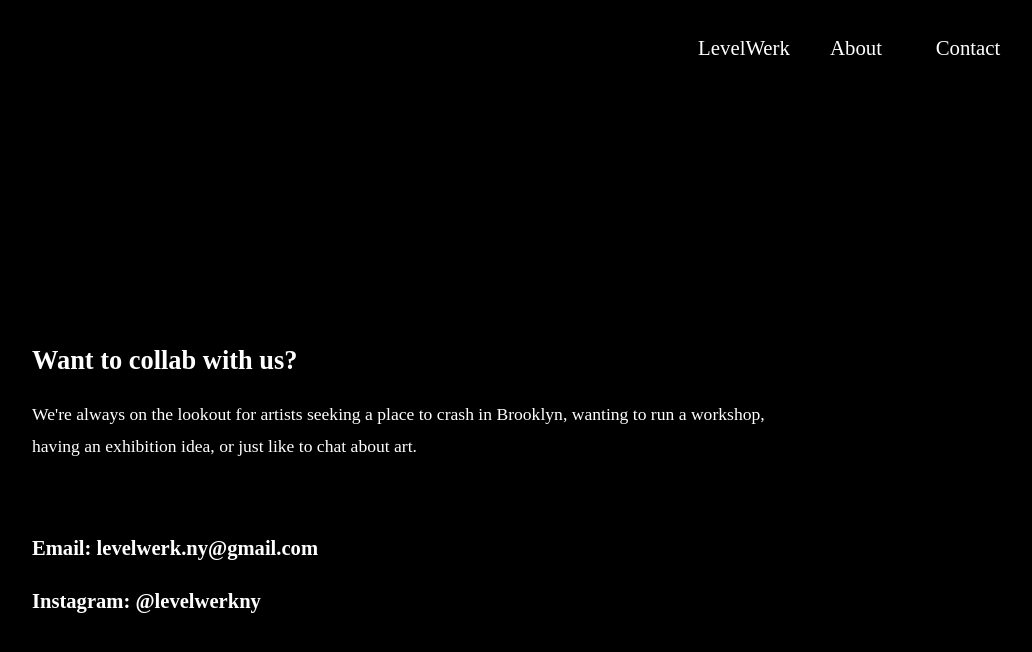
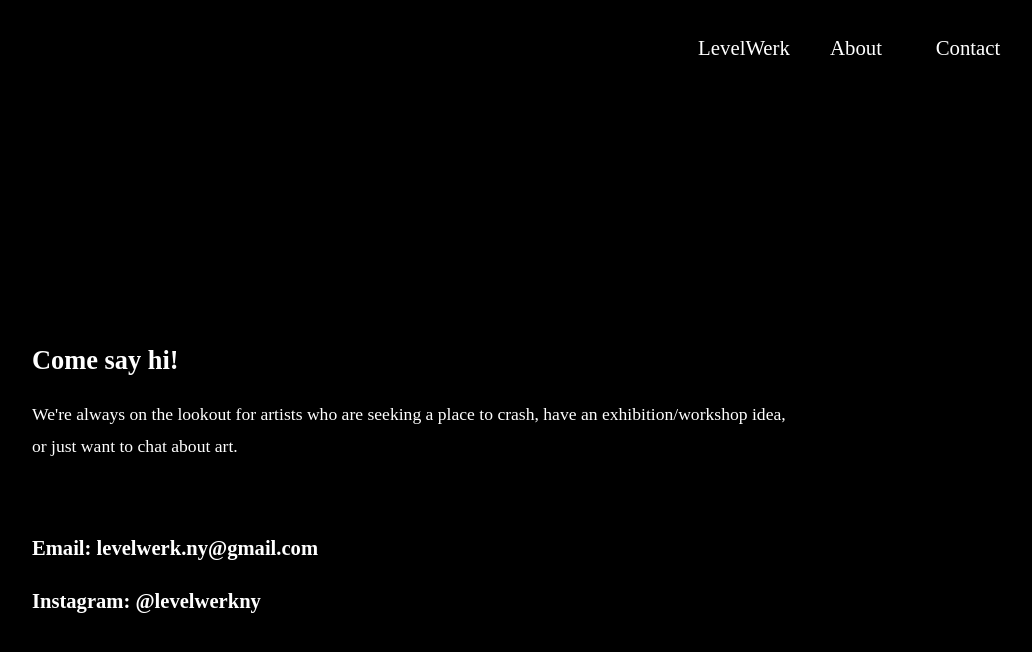
Before and after one commit to KarlieZhao/levelwerk, a React (Create React App) app: page /contact in a window 1280 px wide. Shown: the top 652 px of the page, without its empty margins (224-1256 px from the left). Built offline with nearby package versions, Linux system fonts and the light colour scheme; no server answers; a web font is replaced by a local one.

Commit message:
Update contact.js

```diff
--- a/src/components/contact.js
+++ b/src/components/contact.js
@@ -8,8 +8,8 @@
         <main className="contact">
 
         <div >
-            <h2>Want to collab with us? </h2>
-            <p>We're always on the lookout for artists seeking a place to crash in Brooklyn, wanting to run a workshop, having an exhibition idea, or just like to chat about art.
+            <h2>Come say hi! </h2>
+            <p>We're always on the lookout for artists who are seeking a place to crash, have an exhibition/workshop idea, or just want to chat about art.
             </p><br/>
                 <h3>Email: levelwerk.ny@gmail.com</h3>
                 <h3>Instagram: @levelwerkny</h3>
```
